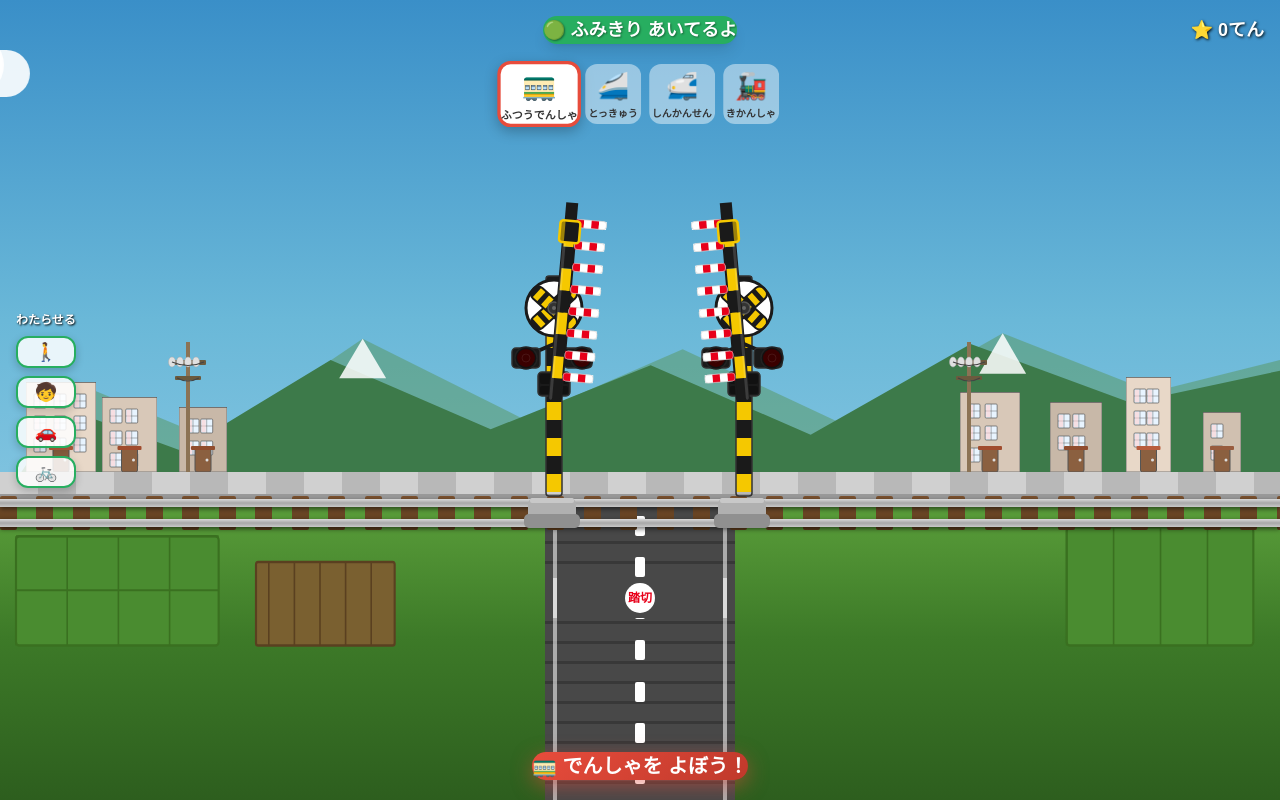
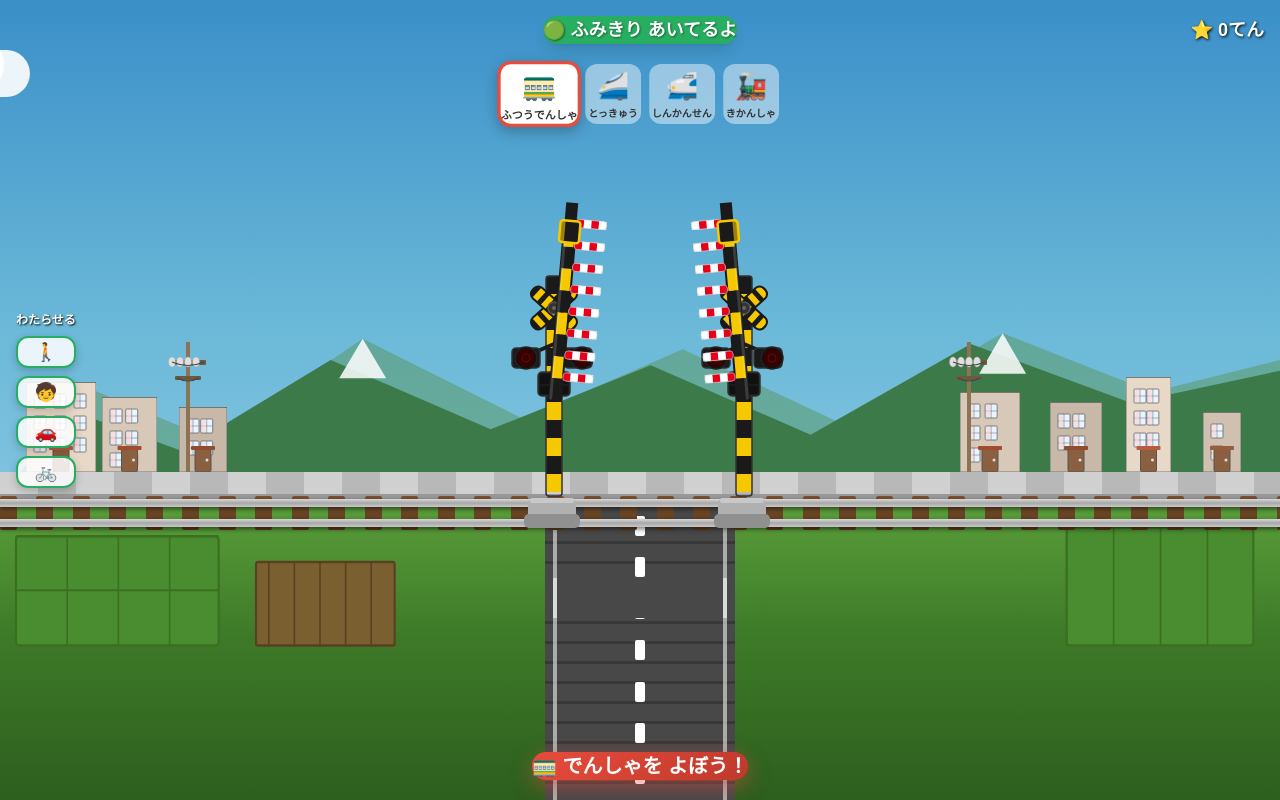
Before and after one commit to jinsato18-design/fumikiri-app, a Next.js app: page / in a window 1280 px wide. Built offline with nearby package versions, Linux system fonts and the light colour scheme.

Commit message:
fix: 道路の踏切文字削除、X字標識の白丸削除

```diff
--- a/app/page.tsx
+++ b/app/page.tsx
@@ -350,16 +350,8 @@ export default function FumikiriApp() {
         {/* 踏切内の道路（線路と交差する部分） */}
         <div className="absolute left-0 w-full"
           style={{top:"calc(62% - 37%)",height:40,background:"#484848",zIndex:12}}>
-          {/* 踏切道路の白線 */}
           <div className="absolute left-2 top-0 bottom-0" style={{width:4,background:"#fff",opacity:0.8}}/>
           <div className="absolute right-2 top-0 bottom-0" style={{width:4,background:"#fff",opacity:0.8}}/>
-          {/* 踏切マーク */}
-          <div className="absolute left-1/2 -translate-x-1/2 top-1/2 -translate-y-1/2"
-            style={{width:30,height:30,background:"#fff",borderRadius:"50%",
-              display:"flex",alignItems:"center",justifyContent:"center",
-              fontSize:12,fontWeight:"bold",color:"#e8001a"}}>
-            踏切
-          </div>
         </div>
       </div>
 
@@ -843,8 +835,6 @@ function FumikiriPole({isWarning,barrierAngle,side}:{isWarning:boolean;barrierAn
 
       {/* ===== X字踏切標識（上部・大きめ） ===== */}
       <g transform="translate(34,32)">
-        {/* 外枠円 */}
-        <circle cx="0" cy="0" r="28" fill="#fff" stroke="#1a1a1a" strokeWidth="3"/>
         {/* X棒1（左上→右下）黒黄ストライプ */}
         <g transform="rotate(-42)">
           <clipPath id={`cp1-${side}`}>
```
